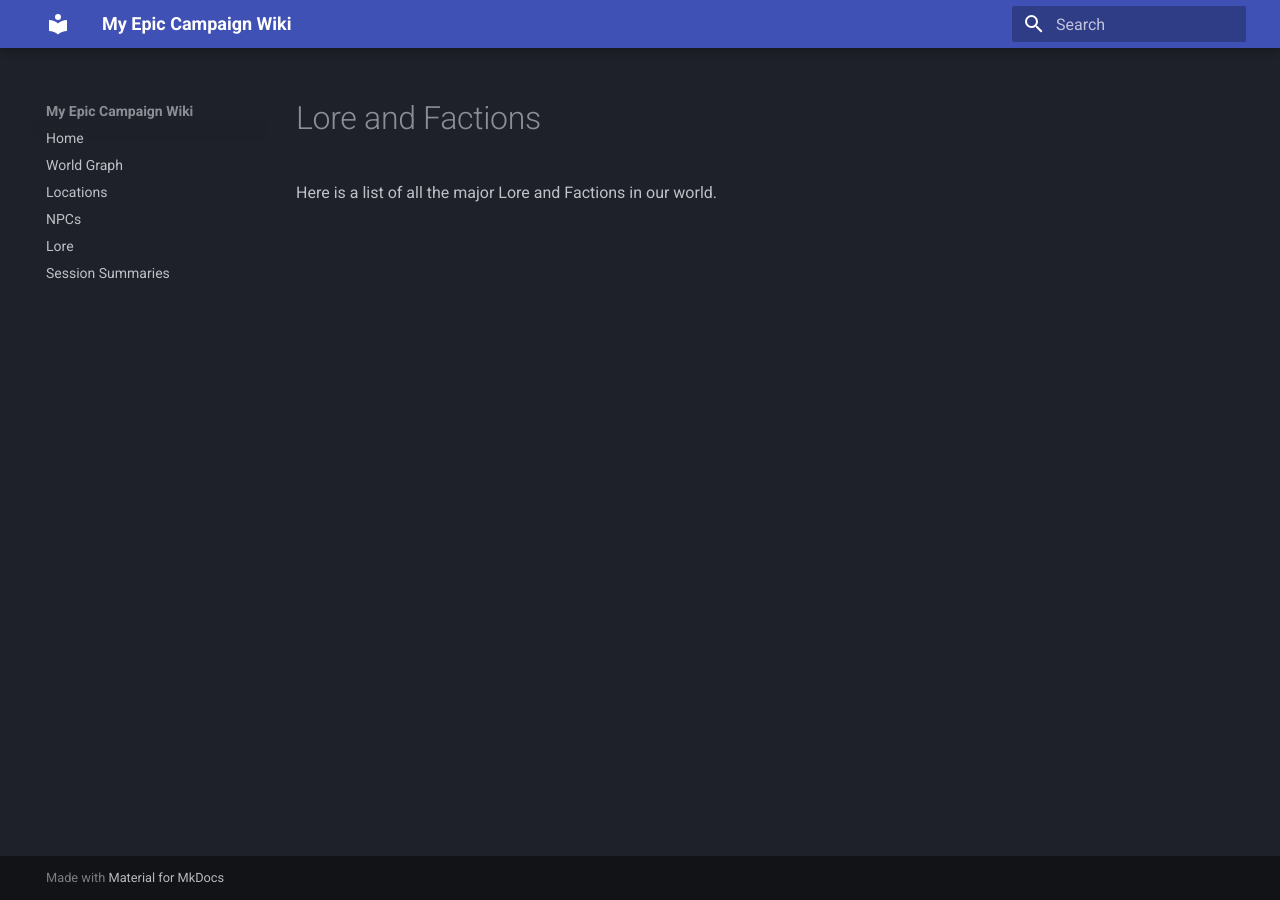
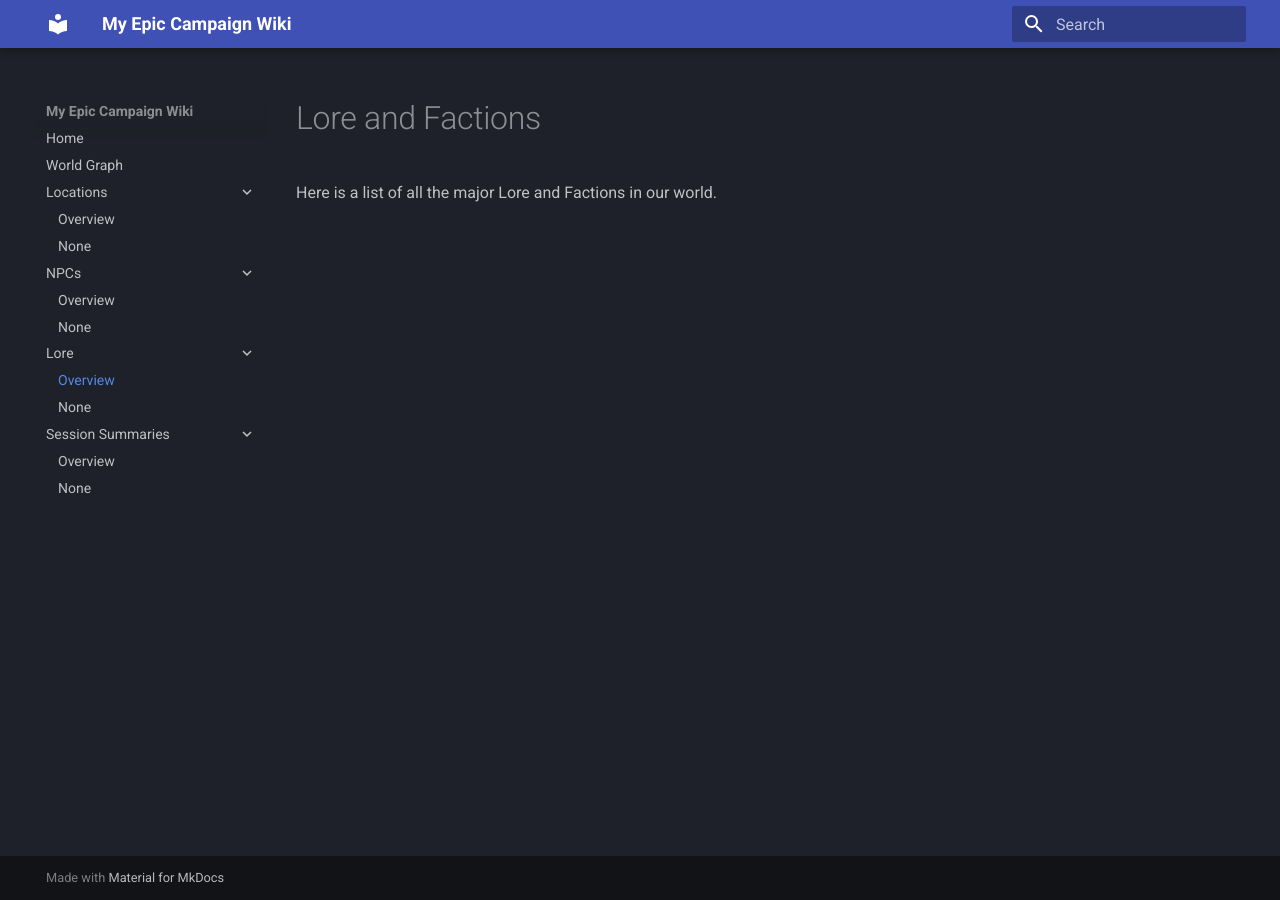
Before and after one commit to gitbrry/Campaign-Wiki, an MkDocs documentation site: the page built from docs/04_Lore_and_Factions/index.md, in a window 1280 px wide. Built offline with MkDocs 1.6.1 and Material for MkDocs 9.7.7, drawn with Linux system fonts in a browser that asks for light colours; some of the changed lines change nothing that is shown.

Commit message:
Trying to fix sub menu items

```diff
--- a/mkdocs.yml
+++ b/mkdocs.yml
@@ -1,13 +1,13 @@
 site_name: My Epic Campaign Wiki
 site_url: https://gitbrry.github.io/Campaign-Wiki/
+
 theme:
   name: material
   palette:
     scheme: slate
   features:
-    - navigation.sections # This turns folder names into bold headers
-    - navigation.expand   # This makes the sub-menu items visible immediately
-    # We removed navigation.tabs to keep the menu on the left sidebar
+    - navigation.expand # This forces all folders to stay "open" so you see sub-items
+    # DO NOT add navigation.tabs here - it will break the sidebar!
 
 docs_dir: 'docs'
 
@@ -18,7 +18,15 @@ plugins:
 nav:
   - Home: index.md
   - World Graph: World_Graph.md
-  - Locations: 02_Locations/
-  - NPCs: 03_NPCs/
-  - Lore: 04_Lore_and_Factions/
-  - Session Summaries: 05_Session_Summaries/
+  - Locations:
+    - Overview: 02_Locations/index.md
+    - 02_Locations/ # This tells it to look for everything else in the folder
+  - NPCs:
+    - Overview: 03_NPCs/index.md
+    - 03_NPCs/
+  - Lore:
+    - Overview: 04_Lore_and_Factions/index.md
+    - 04_Lore_and_Factions/
+  - Session Summaries:
+    - Overview: 05_Session_Summaries/index.md
+    - 05_Session_Summaries/
```
Also changed, not shown: site/02_Locations/Example Location/index.html, site/02_Locations/index.html, site/03_NPCs/Bob the Gob/index.html, site/03_NPCs/index.html, site/04_Lore_and_Factions/Gooners/index.html, site/04_Lore_and_Factions/index.html, site/05_Session_Summaries/Session 0/index.html, site/05_Session_Summaries/index.html, site/404.html, site/World_Graph/index.html, site/index.html, 1 other file.
